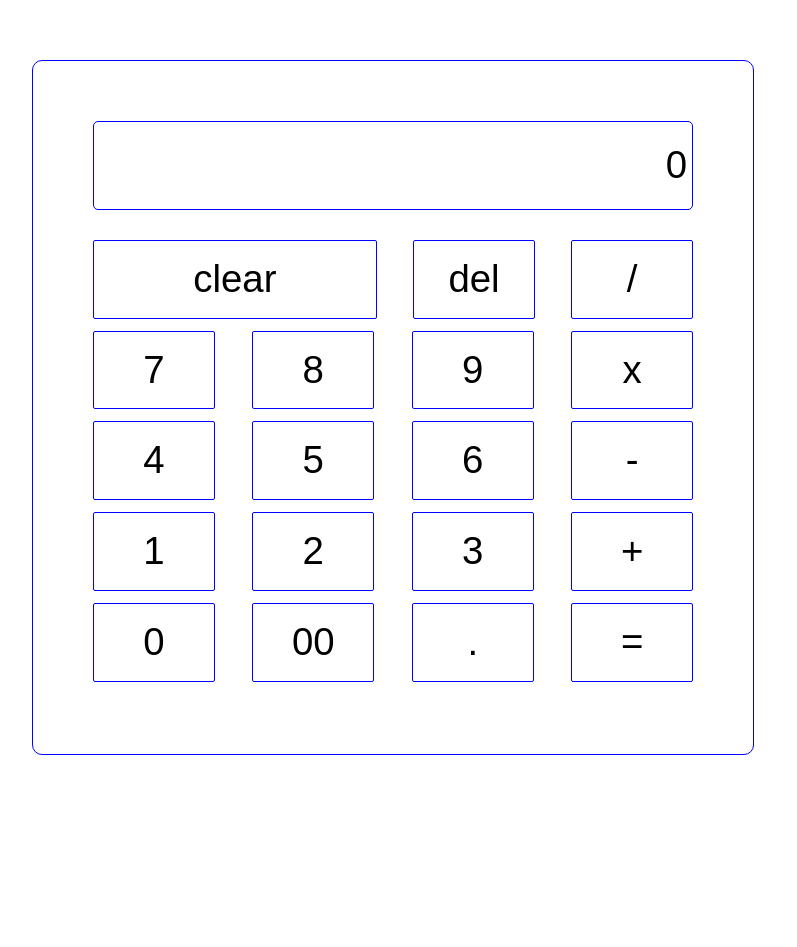
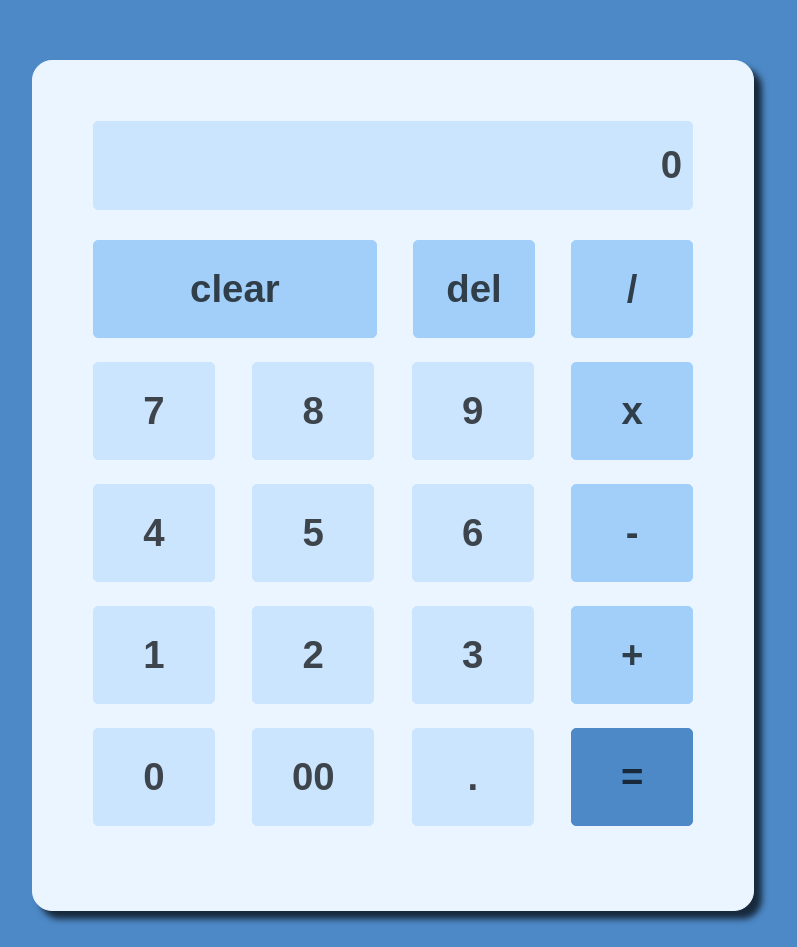
Before and after one commit to aex-code/calculator, a plain HTML site: page index.html in a window 1280 px wide. Shown: the whole page, without its empty margins (247-1044 px from the left). Before the commit the page ends 800 px from the top, so only its background shows below. Drawn offline with nearby package versions, Linux system fonts and the light colour scheme.

Commit message:
completed styling

```diff
--- a/style.css
+++ b/style.css
@@ -1,4 +1,16 @@
 /* Global =============== */
+:root {
+    --black: rgba(0, 0, 0, .7);
+    --dark-blue: rgb(77, 137, 199);
+    --medium-blue: rgb(161, 207, 249);
+    --light-blue: rgb(203, 229, 254);
+    --white: rgb(235, 245, 255);
+}
+
+body {
+    background: var(--dark-blue);
+}
+
 
 /* Container =============== */
 .container {
@@ -6,13 +18,17 @@
     margin: auto;
     text-align: center;
     font-family: Arial;
+    font-weight: bold;
     font-size: 3vw;
+    color: var(--black);
 }
 
 /* Calculator =============== */
 .calculator {
-    border: 1px solid blue;
-    border-radius: 10px;
+    background: var(--white);
+    border: 1px solid var(--white);
+    border-radius: 20px;
+    box-shadow: 8px 8px 6px var(--black);
     width: 50%;
     margin: auto;
     margin-top: 5%;
@@ -22,10 +38,12 @@
 
 /* Output =============== */
 .output {
-    border: 1px solid blue;
+    background: var(--light-blue);
+    border: 1px solid var(--light-blue);
     border-radius: 5px;
     text-align: right;
     padding: 5px;
+    padding-right: 10px;
     line-height: 2em;
 }
 
@@ -38,13 +56,27 @@
 }
 
 .button {
-    border: 1px solid blue;
-    border-radius: 2px;
+    border-radius: 5px;
     width: 20%;
-    margin-bottom: 2%;
-    line-height: 2em;
+    margin-bottom: 4%;
+    line-height: 2.5em;
+}
+
+.num {
+    background: var(--light-blue);
+    border: 1px solid var(--light-blue);
+}
+
+.operator, #clear, #delete {
+    background: var(--medium-blue);
+    border: 1px solid var(--medium-blue);
 }
 
 #clear {
     width: 47%;
 }
+
+#equals {
+    background: var(--dark-blue);
+    border: 1px solid var(--dark-blue);
+}
```
